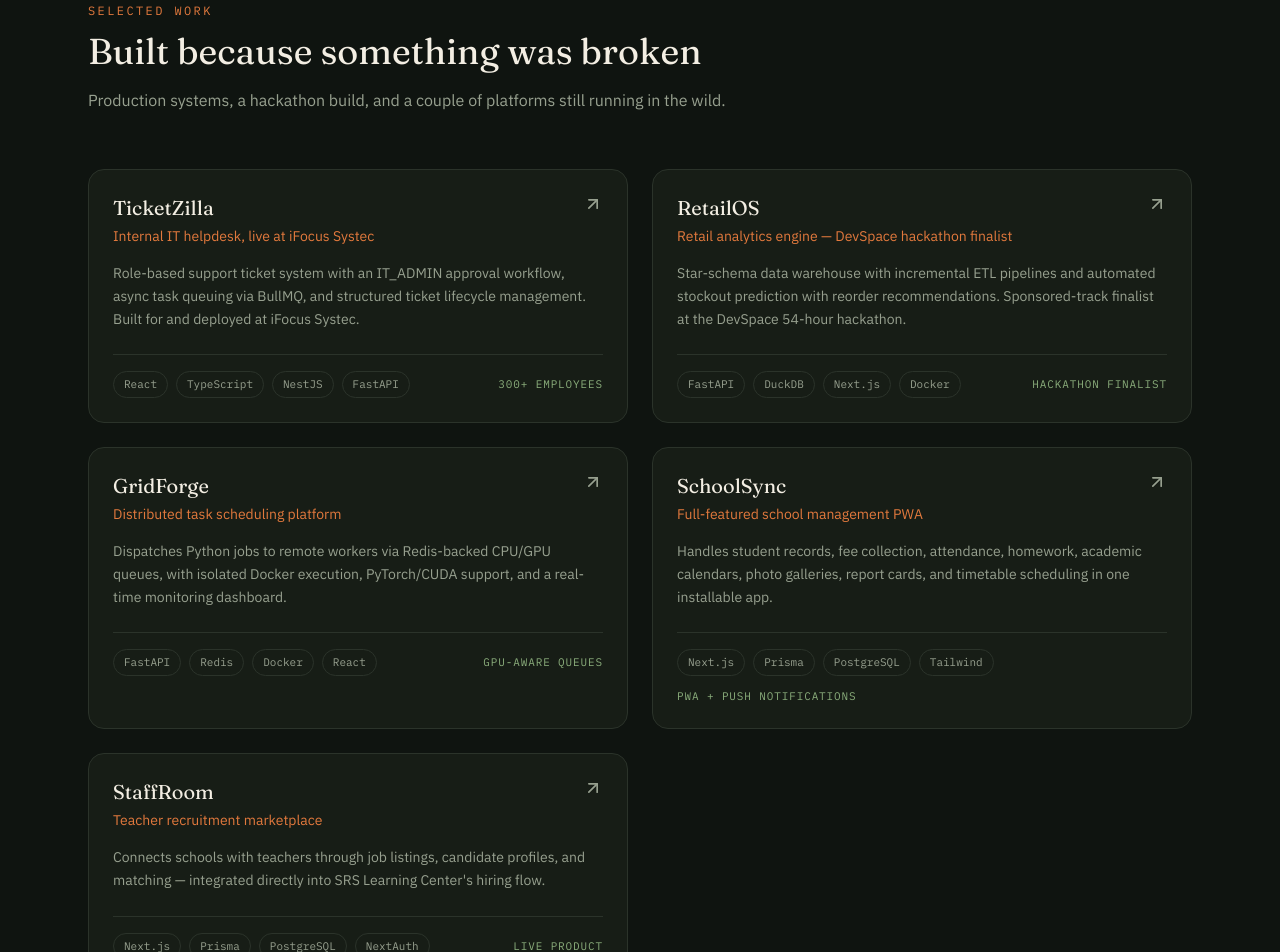
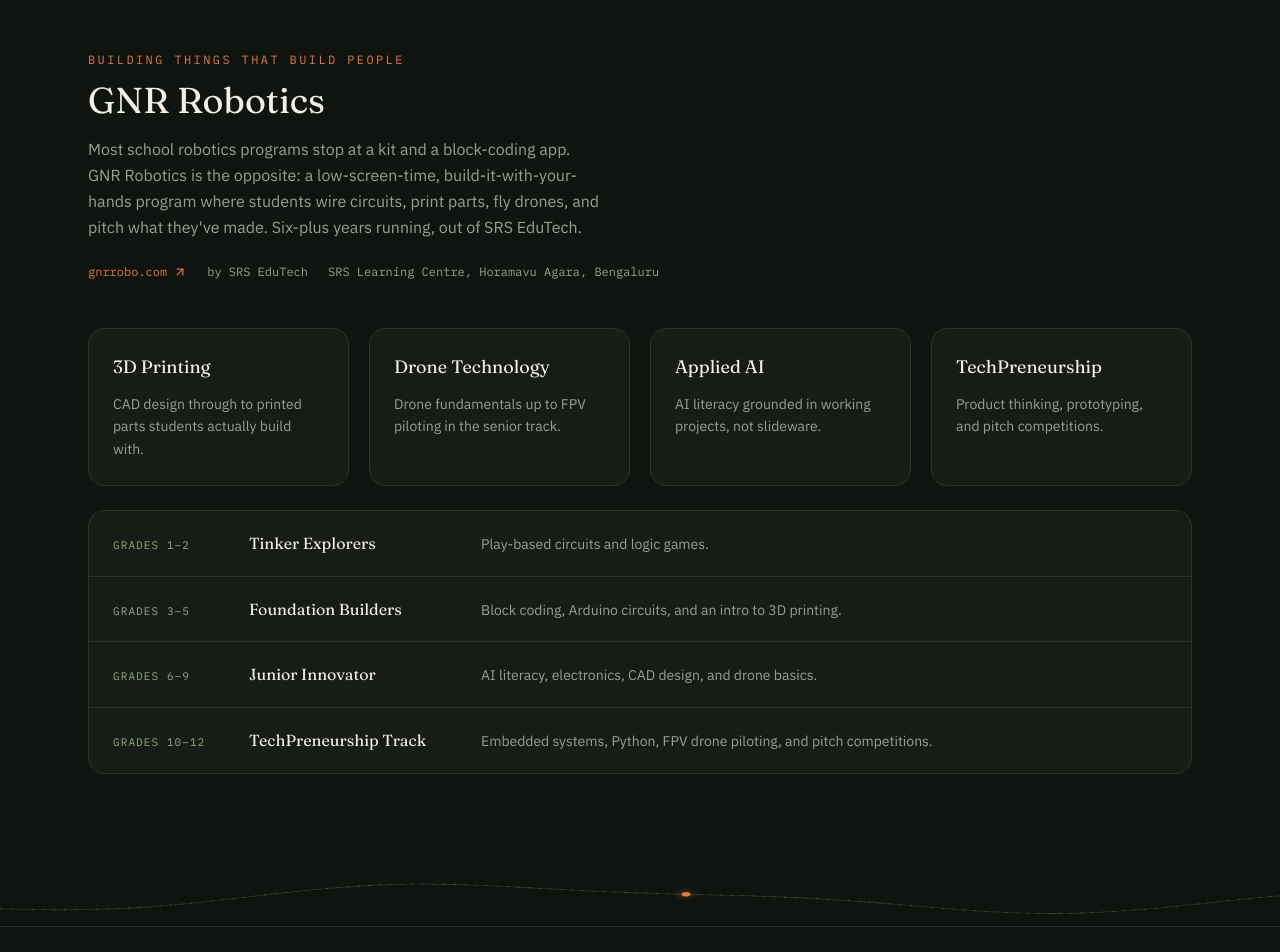
Before and after one commit to ramkirangaruda/Portfolio, a React (Vite) app: page / in a window 1280 px wide. Shown: the part 2820-3772 px from the top of the page. Built offline with nearby package versions, Linux system fonts and the light colour scheme.

Commit message:
content change

```diff
--- a/src/App.jsx
+++ b/src/App.jsx
@@ -2,10 +2,12 @@
 import Hero from "./components/Hero.jsx";
 import About from "./components/About.jsx";
 import Experience from "./components/Experience.jsx";
+import GNRRobotics from "./components/GNRRobotics.jsx";
 import Projects from "./components/Projects.jsx";
 import Skills from "./components/Skills.jsx";
 import Education from "./components/Education.jsx";
 import Beyond from "./components/Beyond.jsx";
+import Toastmasters from "./components/Toastmasters.jsx";
 import Contact from "./components/Contact.jsx";
 import Footer from "./components/Footer.jsx";
 import { TrailDivider } from "./components/ContourLine.jsx";
@@ -18,10 +20,12 @@
         <Hero />
         <About />
         <Experience />
+        <GNRRobotics />
         <TrailDivider />
         <Projects />
         <Skills />
         <Education />
+        <Toastmasters />
         <Beyond />
         <Contact />
       </main>
--- a/src/components/Beyond.jsx
+++ b/src/components/Beyond.jsx
@@ -15,7 +15,7 @@
       <div className="mx-auto max-w-6xl px-6">
         <SectionHeading
           eyebrow="Beyond the code"
-          title="Ideathons, hackathons, trails, and a club ledger"
+          title="Ideathons, hackathons, and long trails"
         />
 
         <motion.div
--- a/src/components/Experience.jsx
+++ b/src/components/Experience.jsx
@@ -11,9 +11,9 @@
     <section id="experience" className="relative py-24">
       <div className="mx-auto max-w-6xl px-6">
         <SectionHeading
-          eyebrow="Currently"
-          title="Three roles, running at once"
-          description="Not a career ladder — three tracks in parallel: shipping product, building government infrastructure, and keeping a school running day to day."
+          eyebrow="Experience"
+          title="Three roles, running in parallel"
+          description="Not a career ladder — three tracks at once: an internship shipping AI tooling, contract work on government infrastructure, and keeping a school running day to day."
         />
 
         <div className="mt-14 grid gap-6 md:grid-cols-3">
@@ -29,6 +29,11 @@
               <h3 className="font-display text-xl text-parchment">{job.org}</h3>
               <p className="mt-1 text-sm text-ember">{job.role}</p>
               <p className="mt-0.5 font-mono text-xs text-slate">{job.place}</p>
+              {job.period && (
+                <p className="mt-2 font-mono text-[11px] uppercase tracking-[0.1em] text-moss">
+                  {job.period}
+                </p>
+              )}
 
               <ul className="mt-5 space-y-3 text-sm leading-relaxed text-slate">
                 {job.points.map((pt, i) => (
--- /dev/null
+++ b/src/components/GNRRobotics.jsx
@@ -0,0 +1,88 @@
+import { motion } from "framer-motion";
+import { ArrowUpRight } from "lucide-react";
+import { gnr } from "../data/content.js";
+import { SectionHeading } from "./Experience.jsx";
+
+const fadeUp = {
+  hidden: { opacity: 0, y: 20 },
+  show: { opacity: 1, y: 0, transition: { duration: 0.55, ease: [0.22, 1, 0.36, 1] } },
+};
+
+export default function GNRRobotics() {
+  return (
+    <section id="gnr" className="relative border-t border-line py-24">
+      <div className="mx-auto max-w-6xl px-6">
+        <SectionHeading
+          eyebrow="Building things that build people"
+          title="GNR Robotics"
+          description={gnr.blurb}
+        />
+
+        <motion.div
+          initial={{ opacity: 0 }}
+          whileInView={{ opacity: 1 }}
+          viewport={{ once: true, margin: "-15%" }}
+          transition={{ duration: 0.5 }}
+          className="mt-6 flex flex-wrap items-center gap-x-5 gap-y-2 font-mono text-xs text-slate"
+        >
+          <a
+            href={gnr.url}
+            target="_blank"
+            rel="noopener noreferrer"
+            className="group inline-flex items-center gap-1.5 text-ember hover:text-parchment transition-colors"
+          >
+            gnrrobo.com
+            <ArrowUpRight className="h-3.5 w-3.5 transition-transform duration-300 group-hover:-translate-y-0.5 group-hover:translate-x-0.5" />
+          </a>
+          <span>{gnr.parent}</span>
+          <span>{gnr.location}</span>
+        </motion.div>
+
+        <motion.div
+          variants={{ hidden: {}, show: { transition: { staggerChildren: 0.07 } } }}
+          initial="hidden"
+          whileInView="show"
+          viewport={{ once: true, margin: "-10%" }}
+          className="mt-12 grid gap-5 sm:grid-cols-2 lg:grid-cols-4"
+        >
+          {gnr.pillars.map((pillar) => (
+            <motion.div
+              key={pillar.title}
+              variants={fadeUp}
+              className="rounded-2xl border border-line bg-surface p-6"
+            >
+              <h3 className="font-display text-lg text-parchment">{pillar.title}</h3>
+              <p className="mt-3 text-sm leading-relaxed text-slate">{pillar.description}</p>
+            </motion.div>
+          ))}
+        </motion.div>
+
+        <motion.div
+          variants={{ hidden: {}, show: { transition: { staggerChildren: 0.07 } } }}
+          initial="hidden"
+          whileInView="show"
+          viewport={{ once: true, margin: "-10%" }}
+          className="mt-6 overflow-hidden rounded-2xl border border-line bg-surface"
+        >
+          {gnr.tracks.map((track, i) => (
+            <motion.div
+              key={track.band}
+              variants={fadeUp}
+              className={`flex flex-col gap-1 px-6 py-5 sm:flex-row sm:items-baseline sm:gap-6 ${
+                i > 0 ? "border-t border-line" : ""
+              }`}
+            >
+              <span className="w-28 shrink-0 font-mono text-[11px] uppercase tracking-[0.1em] text-moss">
+                {track.band}
+              </span>
+              <span className="w-52 shrink-0 font-display text-base text-parchment">
+                {track.name}
+              </span>
+              <span className="text-sm leading-relaxed text-slate">{track.description}</span>
+            </motion.div>
+          ))}
+        </motion.div>
+      </div>
+    </section>
+  );
+}
--- /dev/null
+++ b/src/components/Toastmasters.jsx
@@ -0,0 +1,41 @@
+import { motion } from "framer-motion";
+import { toastmasters } from "../data/content.js";
+import { SectionHeading } from "./Experience.jsx";
+
+const fadeUp = {
+  hidden: { opacity: 0, y: 20 },
+  show: { opacity: 1, y: 0, transition: { duration: 0.55, ease: [0.22, 1, 0.36, 1] } },
+};
+
+export default function Toastmasters() {
+  return (
+    <section id="toastmasters" className="relative border-t border-line py-24">
+      <div className="mx-auto max-w-6xl px-6">
+        <SectionHeading
+          eyebrow={toastmasters.role}
+          title={toastmasters.club}
+          description={toastmasters.blurb}
+        />
+
+        <motion.div
+          variants={{ hidden: {}, show: { transition: { staggerChildren: 0.07 } } }}
+          initial="hidden"
+          whileInView="show"
+          viewport={{ once: true, margin: "-10%" }}
+          className="mt-12 grid gap-5 sm:grid-cols-3"
+        >
+          {toastmasters.pillars.map((pillar) => (
+            <motion.div
+              key={pillar.title}
+              variants={fadeUp}
+              className="rounded-2xl border border-line bg-surface p-6"
+            >
+              <h3 className="font-display text-lg text-parchment">{pillar.title}</h3>
+              <p className="mt-3 text-sm leading-relaxed text-slate">{pillar.description}</p>
+            </motion.div>
+          ))}
+        </motion.div>
+      </div>
+    </section>
+  );
+}
--- a/src/data/content.js
+++ b/src/data/content.js
@@ -23,8 +23,9 @@
 export const experience = [
   {
     org: "iFocus Systec",
-    role: "Developer — AI & Developer Tooling",
+    role: "Software Development Intern — AI & Developer Tooling",
     place: "Bangalore",
+    period: "18 May – 18 Jul 2026 · 2 months",
     points: [
       "Studied the QwikHire ATS codebase — a multi-tenant B2B SaaS with AI-run interviews — documenting WebSockets, multi-tenancy, auth, and billing from first principles.",
       "Designed an AI job-description generation pipeline for QwikHire; selected GPT-OSS 20B and 120B after comparing models on oracle correctness, automation-readiness, and security handling.",
@@ -36,6 +37,7 @@
     org: "ElectraCode",
     role: "Contract Developer",
     place: "Bangalore",
+    period: "Ongoing",
     points: [
       "Built a School ERP for government residential schools in Karnataka, expanding scope from inventory management to admissions, attendance, timetables, faculty management, and health records.",
       "Project is being expanded pan-Karnataka.",
@@ -46,16 +48,91 @@
     org: "SRS Learning Center",
     role: "Operations & Technology",
     place: "Bengaluru · srsedutech.com",
+    period: "Ongoing",
     points: [
       "Manage day-to-day school operations — scheduling, staff coordination, vendor management, student administration — across preschool, K-12 tuition, and IIT foundation coaching.",
+      "Run GNR Robotics (gnrrobo.com), the center's hands-on robotics program — curriculum planning, lab setup, instructor coordination, and admissions.",
       "Lead franchising and business development: evaluating partnerships, managing agreements, driving expansion of the learning center model.",
       "Deliver guest lectures for JEE aspirants on problem-solving strategy and subject fundamentals.",
-      "Built and manage the school website, integrating StaffRoom — a teacher recruitment portal — to hire directly from the platform.",
+      "Built and manage the school and GNR Robotics websites, plus the internal tooling behind admissions and hiring.",
       "Automate administrative workflows to cut manual effort across the center's operations.",
     ],
     tags: ["Operations", "Franchising", "Next.js", "Automation"],
   },
 ];
+
+export const gnr = {
+  name: "GNR Robotics",
+  parent: "by SRS EduTech",
+  url: "https://gnrrobo.com",
+  location: "SRS Learning Centre, Horamavu Agara, Bengaluru",
+  blurb:
+    "Most school robotics programs stop at a kit and a block-coding app. GNR Robotics is the opposite: a low-screen-time, build-it-with-your-hands program where students wire circuits, print parts, fly drones, and pitch what they've made. Six-plus years running, out of SRS EduTech.",
+  pillars: [
+    {
+      title: "3D Printing",
+      description: "CAD design through to printed parts students actually build with.",
+    },
+    {
+      title: "Drone Technology",
+      description: "Drone fundamentals up to FPV piloting in the senior track.",
+    },
+    {
+      title: "Applied AI",
+      description: "AI literacy grounded in working projects, not slideware.",
+    },
+    {
+      title: "TechPreneurship",
+      description: "Product thinking, prototyping, and pitch competitions.",
+    },
+  ],
+  tracks: [
+    {
+      band: "Grades 1–2",
+      name: "Tinker Explorers",
+      description: "Play-based circuits and logic games.",
+    },
+    {
+      band: "Grades 3–5",
+      name: "Foundation Builders",
+      description: "Block coding, Arduino circuits, and an intro to 3D printing.",
+    },
+    {
+      band: "Grades 6–9",
+      name: "Junior Innovator",
+      description: "AI literacy, electronics, CAD design, and drone basics.",
+    },
+    {
+      band: "Grades 10–12",
+      name: "TechPreneurship Track",
+      description: "Embedded systems, Python, FPV drone piloting, and pitch competitions.",
+    },
+  ],
+};
+
+export const toastmasters = {
+  club: "Toastmasters International",
+  role: "Club Treasurer",
+  blurb:
+    "I joined to get better at saying things out loud — the same skill that decides whether a design doc lands or a guest lecture holds a room. Ended up holding the club's ledger too.",
+  pillars: [
+    {
+      title: "Club Treasurer",
+      description:
+        "Own the club's finances end to end: budgeting, dues collection, event fund allocation, and keeping the books clean for the executive committee.",
+    },
+    {
+      title: "Prepared Speeches",
+      description:
+        "Deliver prepared speeches and take structured evaluations on them — the fastest feedback loop I've found for tightening an argument.",
+    },
+    {
+      title: "Table Topics",
+      description:
+        "Regular Table Topics speaker: one to two minutes, no prep, no notes. Good practice for thinking clearly while being watched.",
+    },
+  ],
+};
 
 export const projects = [
   {
@@ -82,7 +159,7 @@
     description:
       "Dispatches Python jobs to remote workers via Redis-backed CPU/GPU queues, with isolated Docker execution, PyTorch/CUDA support, and a real-time monitoring dashboard.",
     tags: ["FastAPI", "Redis", "Docker", "React", "Tailwind CSS"],
-    href: "https://github.com/ramkirangaruda/gridforge",
+    href: "https://github.com/ramkirangaruda/gridforge-backend",
     meta: "GPU-aware queues",
   },
   {
@@ -95,13 +172,13 @@
     meta: "PWA + push notifications",
   },
   {
-    name: "StaffRoom",
-    tagline: "Teacher recruitment marketplace",
+    name: "GNR Robotics",
+    tagline: "K-12 robotics program — site and enrolment flow",
     description:
-      "Connects schools with teachers through job listings, candidate profiles, and matching — integrated directly into SRS Learning Center's hiring flow.",
-    tags: ["Next.js", "Prisma", "PostgreSQL", "NextAuth"],
-    href: "https://staffroom-three.vercel.app/",
-    meta: "Live product",
+      "Public site and enrolment funnel for GNR Robotics by SRS EduTech: four grade-band tracks, program pages for 3D printing, drones, applied AI, and TechPreneurship, and a demo-booking flow feeding the center's admissions.",
+    tags: ["Next.js", "Tailwind CSS", "Vercel", "SEO"],
+    href: "https://gnrrobo.com",
+    meta: "Live · gnrrobo.com",
   },
 ];
 
@@ -150,11 +227,6 @@
 
 export const extras = [
   {
-    title: "Toastmasters International",
-    subtitle: "Club Treasurer",
-    description: "Managed club finances, budgeting, and event fund allocation. Active speaker in Table Topics and prepared speeches.",
-  },
-  {
     title: "25km BMF Ultra Trail Run",
     subtitle: "Finisher",
     description: "Completed a demanding off-road ultra trail race — first attempt at endurance running.",
```
